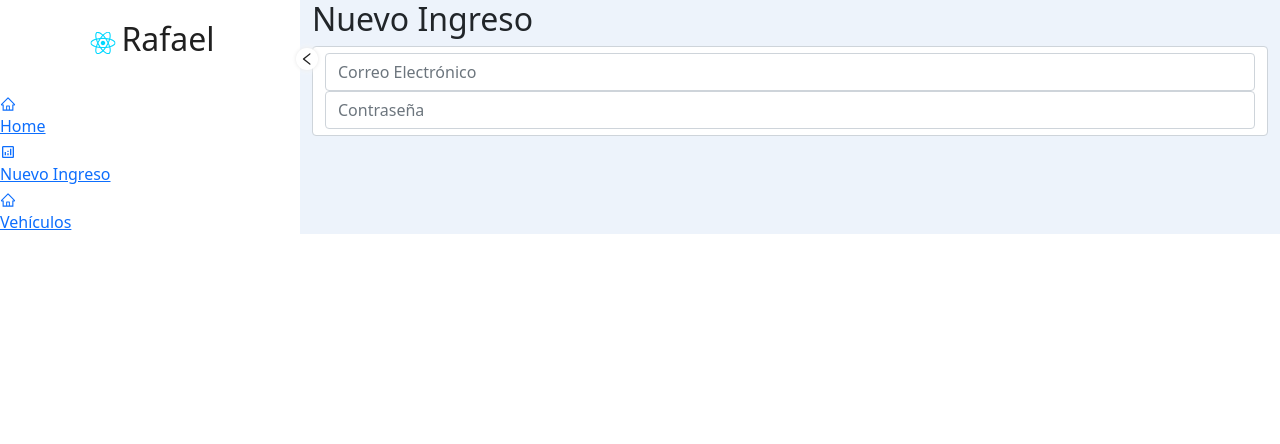
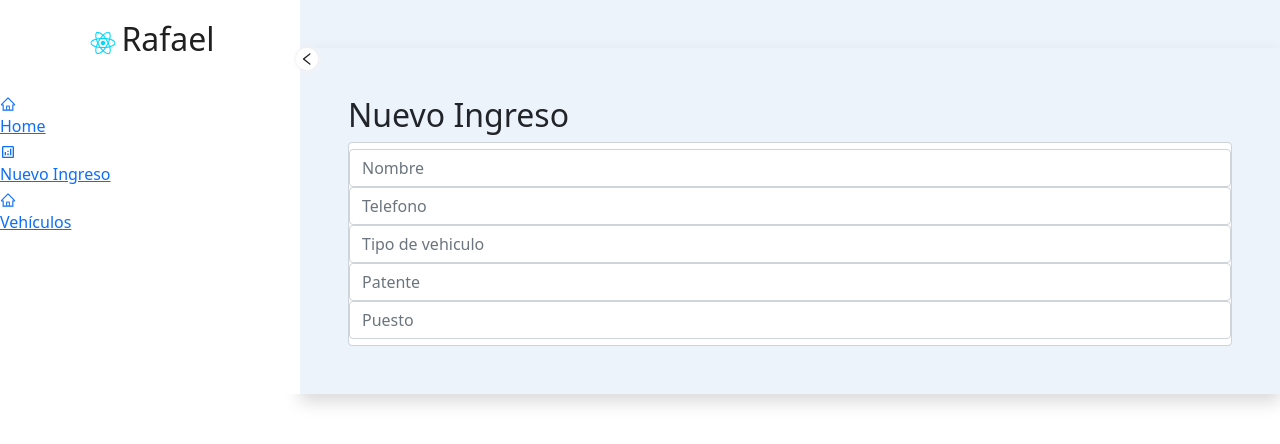
Before and after one commit to kasimkid/Registro-de-Veh-culos, a React (Vite) app: page /nuevo_ingreso in a window 1280 px wide. Shown: the top 444 px of the page. Built offline with nearby package versions, Linux system fonts and the light colour scheme.

Commit message:
create inputs fields

```diff
--- /dev/null
+++ b/src/components/Registro.jsx
@@ -0,0 +1,57 @@
+
+const Registro = () => {
+
+    return (
+
+
+        <div className="container p-5 mt-5 box shadow">
+            <h2>Nuevo Ingreso</h2>
+
+            <form className="form-control ">
+                <div className="row justify-content-center">
+                <input
+                    type="text"
+                    placeholder="Nombre"
+                    className="form-control"
+                    name="nombre"
+                    autoComplete="off"
+                />
+
+                <input
+                    type="number"
+                    placeholder="Telefono"
+                    className="form-control"
+                    name="telefono"
+                    autoComplete="off"
+                />
+                <input
+                    type="text"
+                    placeholder="Tipo de vehiculo"
+                    className="form-control"
+                    name="text"
+                    autoComplete="off"
+                />
+
+                <input
+                    type="text"
+                    placeholder="Patente"
+                    className="form-control"
+                    name="text"
+                    autoComplete="off"
+                />
+                <input
+                    type="number"
+                    placeholder="Puesto"
+                    className="form-control"
+                    name="number"
+                    autoComplete="off"
+                />
+                </div>
+
+
+            </form>
+        </div>
+    )
+}
+
+export default Registro
--- a/src/views/NuevoIngreso.jsx
+++ b/src/views/NuevoIngreso.jsx
@@ -1,4 +1,4 @@
-
+import Registro from "../components/Registro"
 
 
 export const NuevoIngreso = () => {
@@ -6,30 +6,7 @@ export const NuevoIngreso = () => {
 
   return (
 
-
-    <div className="form-box container">
-      <h2>Nuevo Ingreso</h2>
-
-      <form className="form-control">
-        <input
-          type="email"
-          placeholder="Correo Electrónico"
-          className="form-control"
-          name="email"
-          autoComplete="off"
-          value={ '' }
-        />
-
-        <input
-          type="password"
-          placeholder="Contraseña"
-          className="form-control"
-          name="password"
-          autoComplete="off"
-          value={ ''}
-        />
-    </form>
-    </div>
+    <Registro/>
 
   )
 }
```
